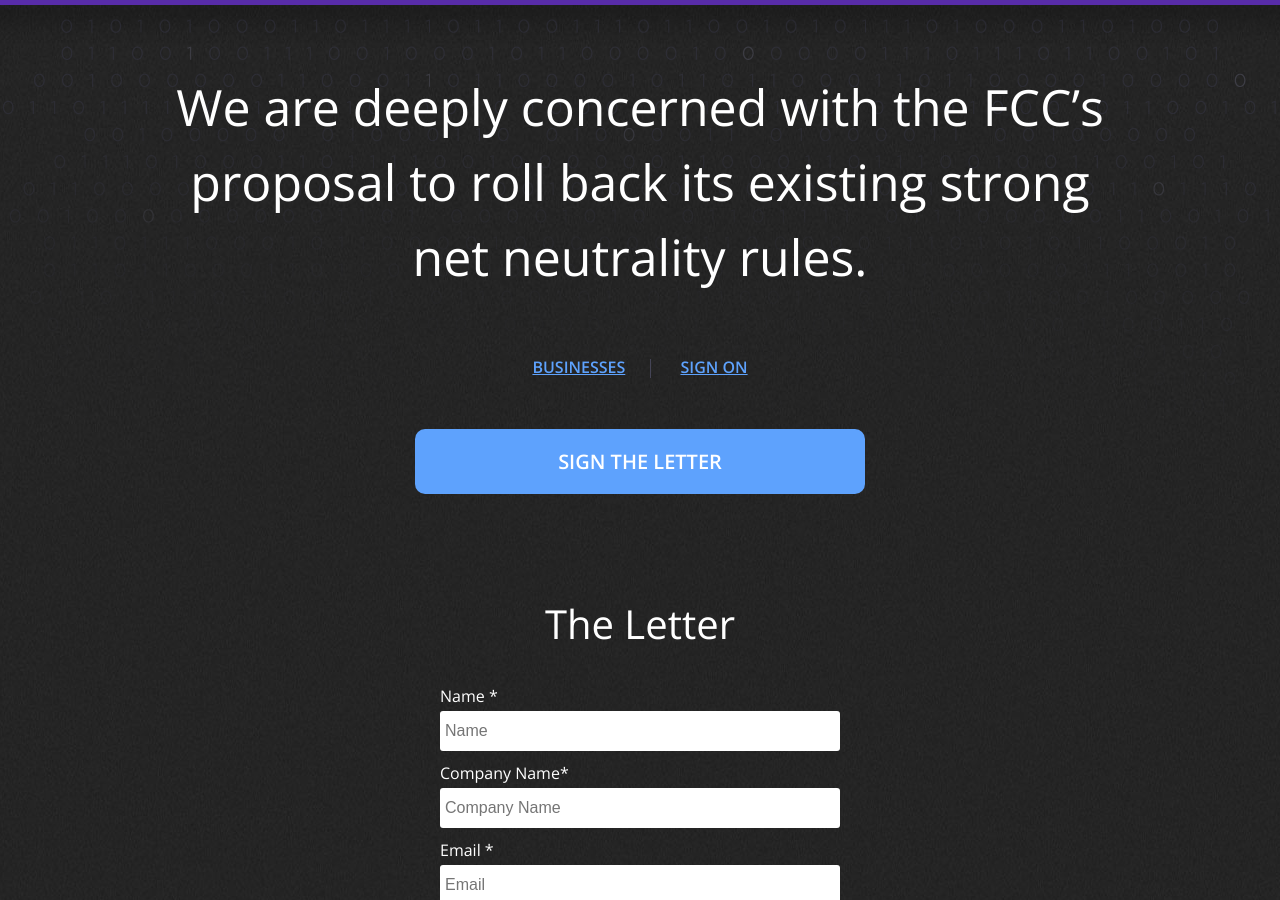
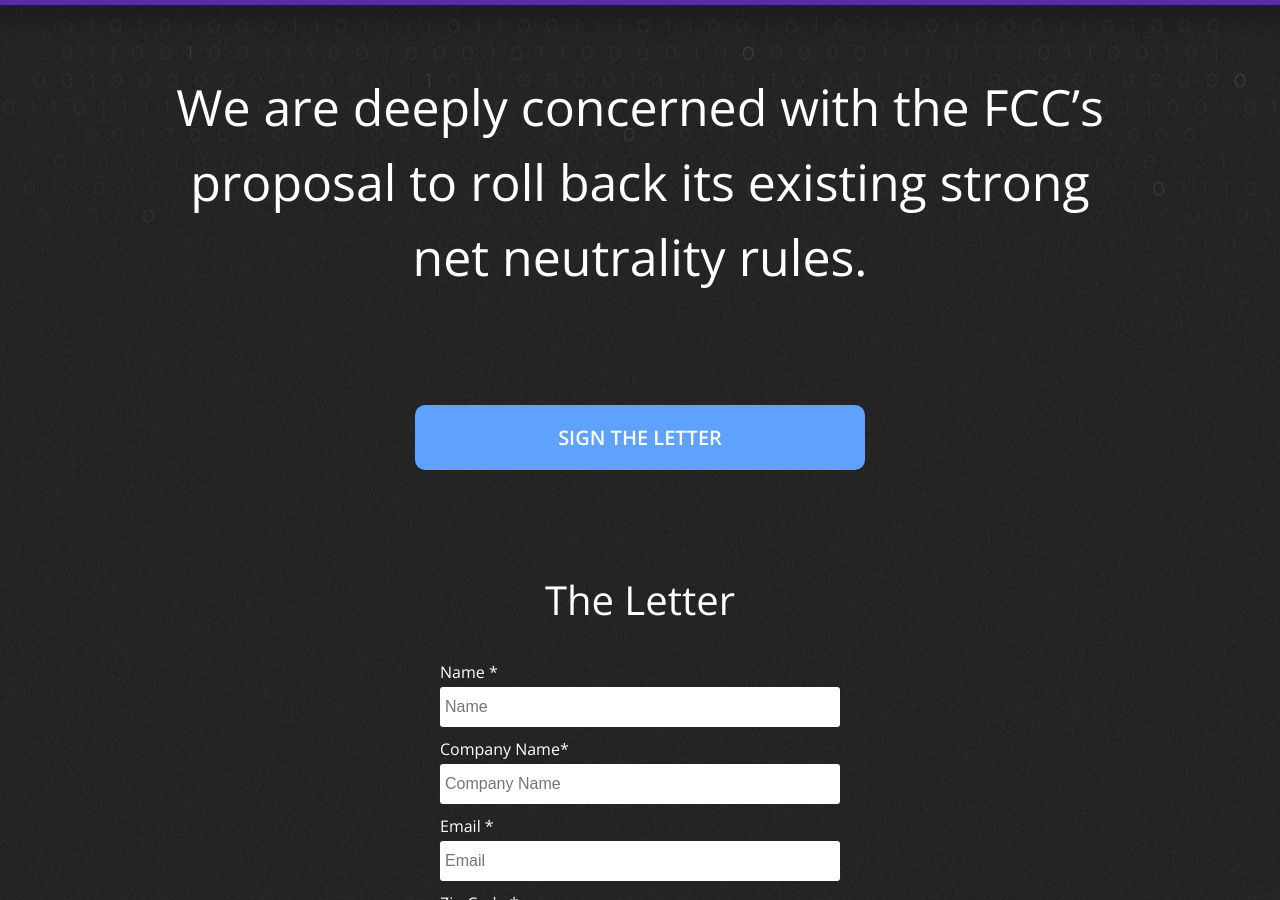
Before and after one commit to fightforthefuture/theworldfornetneutrality.com, a Jekyll site: the page built from index.md, in a window 1280 px wide and 900 px high. Built offline with Jekyll 4.4.1, drawn with Linux system fonts in a browser that asks for light colours.

Commit message:
Hide links for now

```diff
--- a/index.md
+++ b/index.md
@@ -11,6 +11,7 @@
 
 * [Businesses](#businesses)
 * [Sign On](#signon)
+{: class="hide" }
 
 <a href="#letter" class="button">Sign the letter</a>
 
```
